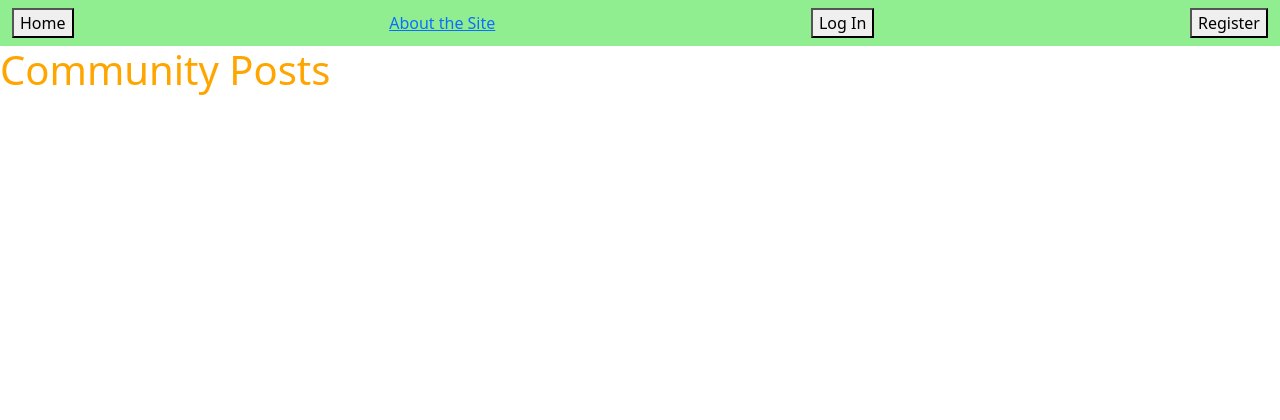
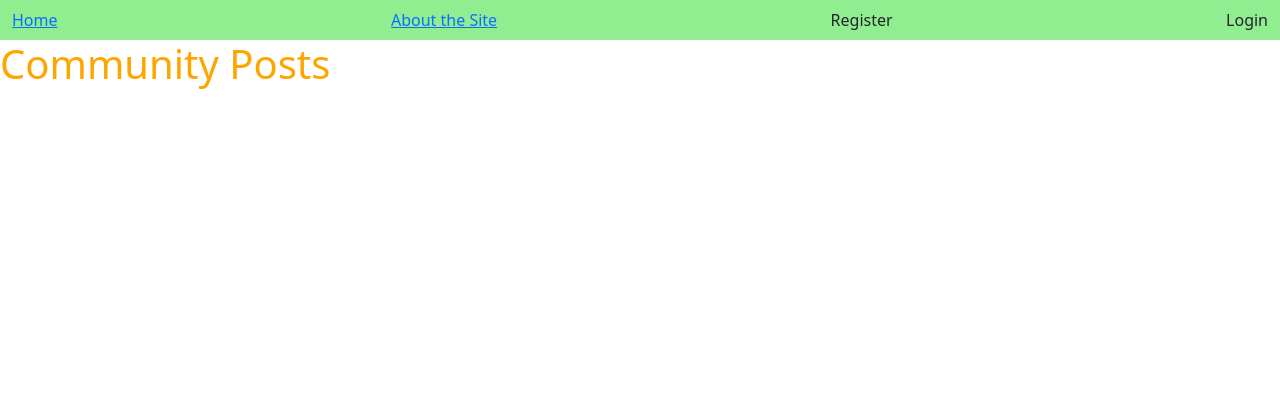
Before and after one commit to jambardev/County-Cricket-Tour-Blog, a Django app: page / in a window 1280 px wide. Shown: the top 420 px of the page. Run offline with Django 4.2, Linux system fonts and the light colour scheme; data that the repository does not hold is empty; some libraries are stand-ins or nearby versions.

Commit message:
AllAuth installed and links set up

```diff
--- a/countychamp/urls.py
+++ b/countychamp/urls.py
@@ -19,6 +19,7 @@ from django.urls import path, include
 
 
 urlpatterns = [
+    path("accounts/", include("allauth.urls")),
     path('admin/', admin.site.urls),
     path('summernote/', include('django_summernote.urls')),
     path("", include("blog.urls"), name="blog-urls"),
--- a/requirements.txt
+++ b/requirements.txt
@@ -1,8 +1,13 @@
 asgiref==3.8.1
 dj-database-url==0.5.0
 Django==4.2.13
+django-allauth==0.57.2
 django-summernote==0.8.20.0
 gunicorn==20.1.0
+oauthlib==3.2.2
 psycopg2==2.9.9
+PyJWT==2.8.0
+python3-openid==3.2.0
+requests-oauthlib==2.0.0
 sqlparse==0.5.0
 whitenoise==5.3.0
--- a/templates/base.html
+++ b/templates/base.html
@@ -1,6 +1,9 @@
 {% load static %}
 
 {% url 'home' as home_url %}
+{% url 'account_login' as login_url %}
+{% url 'account_signup' as signup_url %}
+{% url 'account_logout' as logout_url %}
 
 <!DOCTYPE html>
 <html class="h-100" lang="en">
@@ -26,12 +29,27 @@
     <!-- Navigation -->
     <nav class="navbar navbar-expand-lg navbar-light nav-bg">
         <div class="container-fluid">
-            <button>Home</button>
+            <a href="{% url 'home' %}">
+                Home
+            </a>
             <a href="{% url 'about' %}">
                 About the Site
             </a>
-            <button>Log In</button>
-            <button>Register</button>
+            {% if user.is_authenticated %}
+	        <a class="nav-link {% if request.path == logout_url %}active{% endif %}" aria-current="page"
+                href="{% url 'account_logout' %}">
+                Logout
+            </a>
+            {% else %}
+	        <a class="nav-link {% if request.path == signup_url %}active{% endif %}" aria-current="page"
+		        href="{% url 'account_signup' %}">
+                Register
+            </a>
+	        <a class="nav-link {% if request.path == login_url %}active{% endif %}" aria-current="page"
+                href="{% url 'account_login' %}">
+                Login
+            </a>
+            {% endif %}
         </div>
     </nav>
 
```
Also changed, not shown: countychamp/settings.py (+11 -0 lines).
